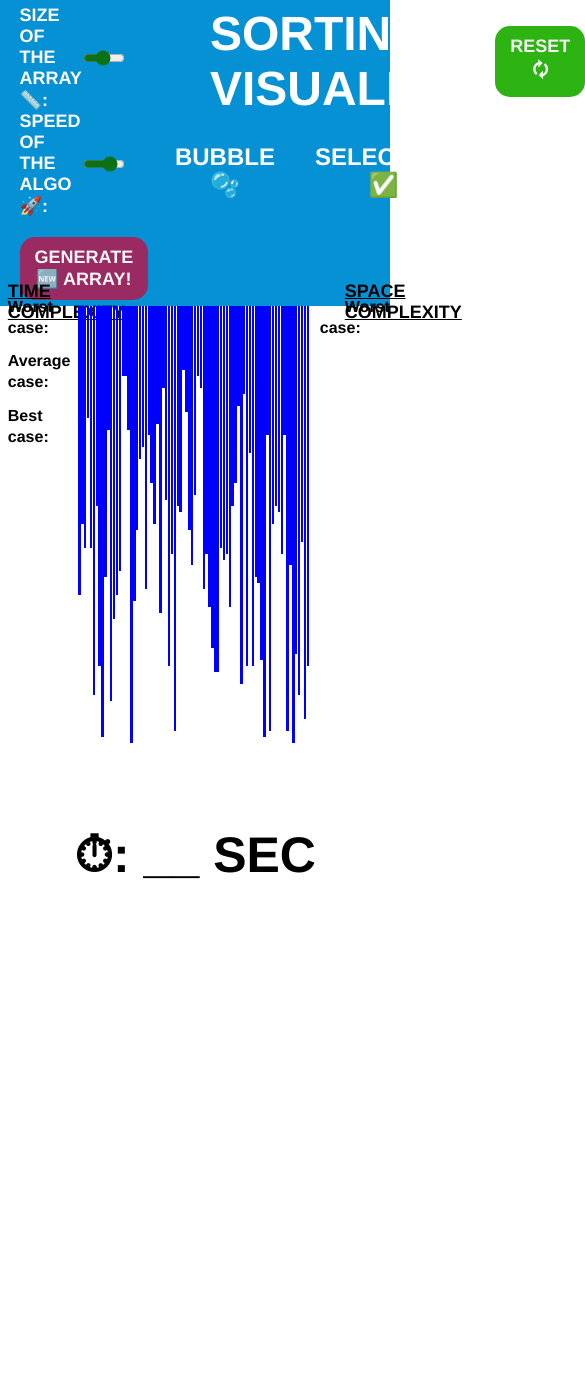
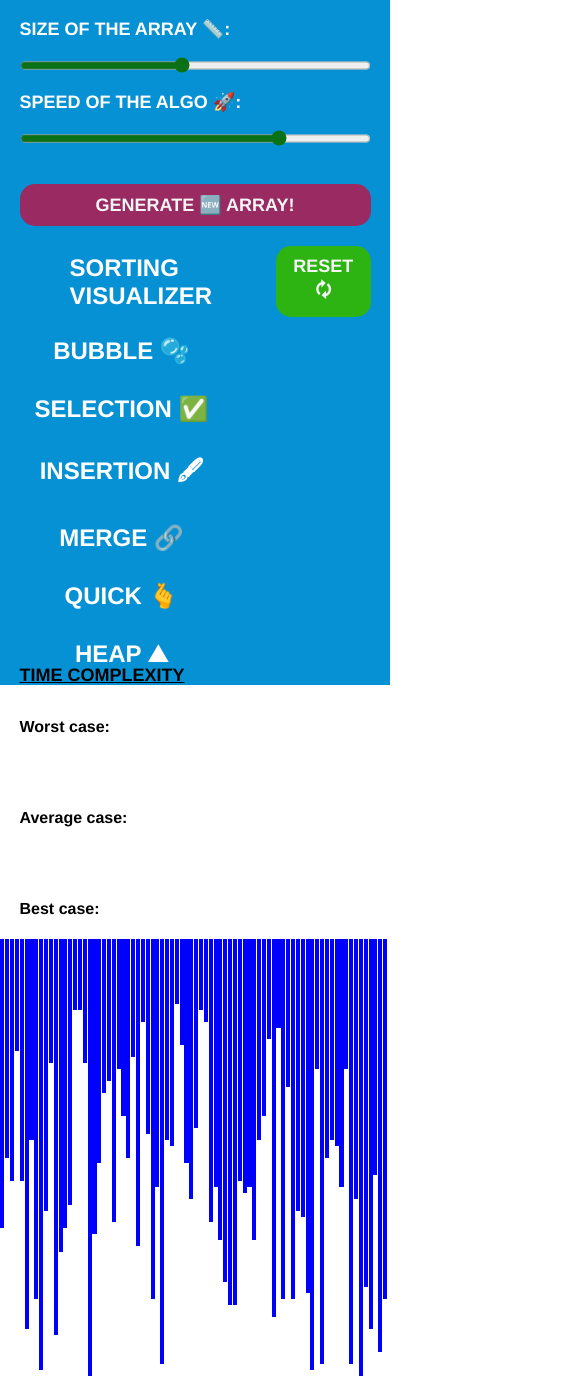
Before and after one commit to TOJIZENN/Sorting-visualizer, a plain HTML site: page index.html in a window 390 px wide. Shown: the top 1379 px of the page, 585 px wide, since content can reach past the window. Before the commit the page ends 955 px from the top, so only its background shows below. Drawn offline with Linux system fonts and the light colour scheme.

Commit message:
Update style.css

```diff
--- a/css/style.css
+++ b/css/style.css
@@ -195,3 +195,64 @@ section #array_container {
 nav input[type="range"] {
   accent-color: rgb(11, 113, 23); /* Change the slider color to green */
 }
+
+/* Add these media queries at the end of your CSS file */
+
+@media screen and (max-width: 1200px) {
+  nav {
+    grid-template-columns: 1fr;
+  }
+
+  nav .array-inputs {
+    grid-template-columns: 1fr;
+  }
+
+  nav .header_right .algos {
+    grid-template-columns: repeat(3, 1fr);
+  }
+
+  section {
+    grid-template-columns: 1fr;
+  }
+
+  section #Info_Cont1,
+  section #Info_Cont2 {
+    padding: 5%;
+  }
+}
+
+@media screen and (max-width: 768px) {
+  nav .header_right .nav-heading {
+    font-size: x-large;
+  }
+
+  nav .header_right .algos {
+    grid-template-columns: repeat(2, 1fr);
+  }
+
+  .emoji-large, #time_taken {
+    font-size: 30px;
+  }
+
+  #time_taken_container {
+    top: -40px;
+  }
+}
+
+@media screen and (max-width: 480px) {
+  nav .header_right .algos {
+    grid-template-columns: 1fr;
+  }
+
+  nav .array-inputs #a_generate {
+    margin-left: 0;
+  }
+
+  .emoji-large, #time_taken {
+    font-size: 24px;
+  }
+
+  #time_taken_container {
+    top: -30px;
+  }
+}
```
